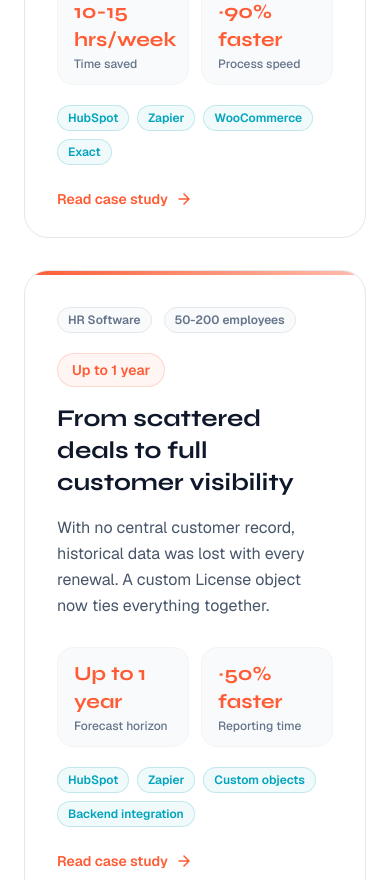
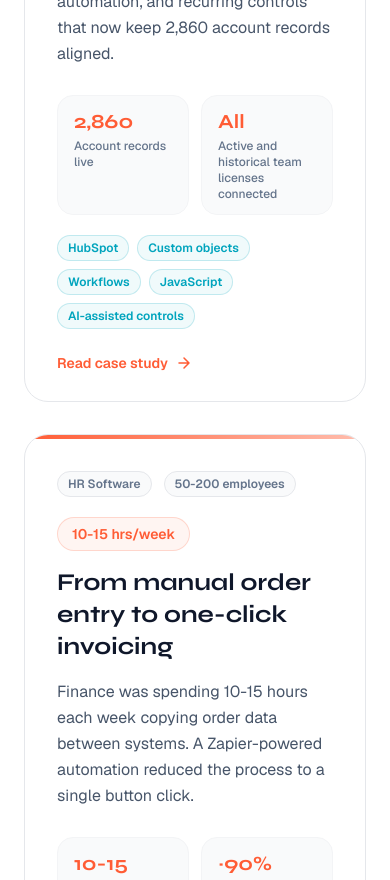
Before and after one commit to TomSchoorstra/hubspot-contractor-site, a Next.js app: page /case-studies in a window 390 px wide. Shown: the part 1120-2000 px from the top of the page. Built offline with nearby package versions, Linux system fonts and the light colour scheme; no server answers.

Commit message:
Refresh Account-Based CRM portfolio case and operating controls

```diff
--- a/src/app/HomeClient.tsx
+++ b/src/app/HomeClient.tsx
@@ -333,6 +333,38 @@ export default function HomeClient() {
         </Container>
       </section>
 
+      <section className="border-y border-border-subtle bg-surface-2 py-16 lg:py-20">
+        <Container>
+          <ScrollReveal>
+            <p className="mb-3 text-xs font-semibold uppercase tracking-widest text-accent">How I work</p>
+            <h2 className="font-display text-4xl font-bold text-text lg:text-5xl">Built to keep working</h2>
+            <p className="mt-5 max-w-3xl text-lg leading-relaxed text-text-secondary">
+              I turn repeatable RevOps checks into AI-assisted controls. They inspect live data, explain what looks wrong, and keep write decisions with the operator.
+            </p>
+            <div className="mt-10 grid gap-6 lg:grid-cols-3">
+              {[
+                { title: "Account integrity", description: "New accounts are checked for duplicates, parent-child relationships, and missing CRM associations." },
+                { title: "Routing quality", description: "New MQLs are checked against the intended rep pool, region, and meeting type." },
+                { title: "Revenue data", description: "Renewal, subscription, and deal records are checked for gaps before they affect reporting or follow-up." },
+              ].map((control) => (
+                <div key={control.title} className="rounded-2xl border border-border bg-surface p-7">
+                  <h3 className="font-display text-xl font-bold text-accent-2">{control.title}</h3>
+                  <p className="mt-3 leading-relaxed text-text-secondary">{control.description}</p>
+                </div>
+              ))}
+            </div>
+            <p className="mt-8 text-sm leading-relaxed text-text-secondary">
+              Read-only by default. Exceptions are flagged with context; changes stay human-approved.
+            </p>
+            <div className="mt-6">
+              <Button href="/case-studies/customer-lifecycle" variant="secondary" size="md" showArrow>
+                See the Account-Based CRM case
+              </Button>
+            </div>
+          </ScrollReveal>
+        </Container>
+      </section>
+
       {/* ═══ CTA SECTION ════════════════════════════════════════════ */}
       <section className="py-16 lg:py-20">
         <Container>
--- a/src/components/layout/Footer.tsx
+++ b/src/components/layout/Footer.tsx
@@ -80,9 +80,6 @@ export default function Footer() {
           <p className="text-xs text-text-muted">
             © {currentYear} {site.name}. All rights reserved.
           </p>
-          <p className="text-xs text-text-muted">
-            Built for HubSpot operators.
-          </p>
         </div>
       </div>
     </footer>
--- a/src/components/ui/AnimatedNumber.tsx
+++ b/src/components/ui/AnimatedNumber.tsx
@@ -1,7 +1,7 @@
 "use client";
 
 import { useEffect, useRef, useState } from "react";
-import { useInView, animate } from "framer-motion";
+import { useInView, animate, useReducedMotion } from "framer-motion";
 
 export default function AnimatedNumber({
   value,
@@ -17,11 +17,12 @@ export default function AnimatedNumber({
   className?: string;
 }) {
   const ref = useRef<HTMLSpanElement>(null);
+  const reducedMotion = useReducedMotion();
   const inView = useInView(ref, { once: true, margin: "0px" });
   const [displayed, setDisplayed] = useState(0);
 
   useEffect(() => {
-    if (!inView) return;
+    if (!inView || reducedMotion) return;
 
     const controls = animate(0, value, {
       duration,
@@ -30,11 +31,11 @@ export default function AnimatedNumber({
     });
 
     return () => controls.stop();
-  }, [inView, value, duration]);
+  }, [inView, value, duration, reducedMotion]);
 
   return (
     <span ref={ref} className={className}>
-      {prefix}{displayed}{suffix}
+      {prefix}{reducedMotion ? value : displayed}{suffix}
     </span>
   );
 }
--- a/src/components/ui/ScrollReveal.tsx
+++ b/src/components/ui/ScrollReveal.tsx
@@ -1,7 +1,7 @@
 "use client";
 
 import { useRef } from "react";
-import { motion, useInView } from "framer-motion";
+import { motion, useInView, useReducedMotion } from "framer-motion";
 
 export default function ScrollReveal({
   children,
@@ -13,14 +13,15 @@ export default function ScrollReveal({
   className?: string;
 }) {
   const ref = useRef<HTMLDivElement>(null);
+  const reducedMotion = useReducedMotion();
   const inView = useInView(ref, { once: true, margin: "-80px" });
 
   return (
     <motion.div
       ref={ref}
-      initial={{ opacity: 0, y: 24 }}
-      animate={inView ? { opacity: 1, y: 0 } : { opacity: 0, y: 24 }}
-      transition={{ duration: 0.6, delay, ease: "easeOut" }}
+      initial={reducedMotion ? false : { opacity: 0, y: 24 }}
+      animate={reducedMotion || inView ? { opacity: 1, y: 0 } : { opacity: 0, y: 24 }}
+      transition={{ duration: reducedMotion ? 0 : 0.6, delay: reducedMotion ? 0 : delay, ease: "easeOut" }}
       className={className}
     >
       {children}
--- a/src/content/caseStudies.ts
+++ b/src/content/caseStudies.ts
@@ -4,6 +4,8 @@ export type CaseStudy = {
   industry: string;
   companySize: string;
   summary: string;
+  statusNote?: string;
+  operatingModel?: { summary: string; controls: string[] };
   challenge: string[];
   approach: string[];
   solution: string[];
@@ -16,6 +18,70 @@ export const caseStudiesHeroIntro =
   "Real projects, real results. Here's how I've helped teams get more out of HubSpot.";
 
 export const caseStudies: CaseStudy[] = [
+  {
+    slug: "customer-lifecycle",
+    title: "From fragmented HubSpot records to one account-level source of truth",
+    industry: "HR Technology",
+    companySize: "50–200 employees",
+    statusNote: "Core account architecture live; enrichment work continues.",
+    summary: "A growing HR technology company needed one customer view across companies, licenses, deals, and professional services. I led the Account architecture, backfill, automation, and recurring controls that now keep 2,860 account records aligned.",
+    challenge: [
+      "Customer data was split across Company, License, Deal, and Professional Service records, with no shared account-level grouping key.",
+      "A single customer could appear under multiple entities, making retention reporting and a complete customer view unreliable.",
+      "Historical cleanup alone would not solve the problem, because new records and associations could drift again after launch."
+    ],
+    approach: [
+      "Defined what an Account represents and designed the object and association model before changing live data.",
+      "Reviewed duplicates and parent-child relationships, then backfilled the Account layer across active and historical B2B customers.",
+      "Built creation and association paths so new Licenses, Deals, and Professional Services resolve to the correct Account automatically.",
+      "Added recurring, AI-assisted controls that compare new records with the full account base and flag exceptions for human review."
+    ],
+    solution: [
+      "A custom Account object now groups the complete commercial relationship across Companies, Licenses, Deals, and Professional Services.",
+      "License, Deal, and Professional Service workflows connect new records to the correct Account through their associated Company.",
+      "All active and historical Team Licenses were connected to the Account layer, creating a stable grouping key for account-level retention reporting.",
+      "A weekly control checks Account quality and association coverage without making automatic CRM changes."
+    ],
+    results: [
+      {
+        value: "2,860",
+        label: "Account records live"
+      },
+      {
+        value: "All",
+        label: "Active and historical team licenses connected"
+      },
+      {
+        value: "3",
+        label: "Automated roll-up paths"
+      },
+      {
+        value: "Weekly",
+        label: "Account quality control"
+      }
+    ],
+    stack: [
+      "HubSpot",
+      "Custom objects",
+      "Workflows",
+      "JavaScript",
+      "AI-assisted controls"
+    ],
+    relatedServices: [
+      "consultancy",
+      "custom-objects",
+      "automation"
+    ],
+    operatingModel: {
+      summary: "The build is backed by a weekly, AI-assisted control loop. It checks the complete account base, explains exceptions, and keeps CRM changes behind a human decision.",
+      controls: [
+        "Compare every new Account with the full account base using names, domains, and known parent relationships.",
+        "Check Team Licenses, signed Deals, and Professional Services for missing or incomplete Account coverage.",
+        "Stop the run when source data is incomplete or the number of candidates exceeds the expected range.",
+        "Return a short decision list while merges and association changes remain manual."
+      ]
+    }
+  },
   {
     slug: "finance-automation",
     title: "From manual order entry to one-click invoicing",
@@ -50,37 +116,37 @@ export const caseStudies: CaseStudy[] = [
     relatedServices: ["automation", "integrations"],
   },
   {
-    slug: "customer-lifecycle",
-    title: "From scattered deals to full customer visibility",
+    slug: "renewal-status-card",
+    title: "Live renewal status in the deal sidebar — no more tab-switching",
     industry: "HR Software",
     companySize: "50-200 employees",
     summary:
-      "With no central customer record, historical data was lost with every renewal. A custom License object now ties everything together.",
+      "Sales reps were manually checking License objects before every deal review to determine renewal type. A custom HubSpot app card surfaced the answer directly in the deal sidebar.",
     challenge: [
-      "The team worked entirely from deals, with no overarching customer record",
-      "Every renewal meant duplicating a deal, losing historical context",
-      "No way to see total customer value, track churn risk, or forecast renewals",
+      "Growth Account Executives had to navigate to the associated License object on every deal to check whether a subscription was active, cancelled, or absent",
+      "This manual lookup cost time on every deal review and was easy to skip under pressure",
+      "Missed or incorrect renewal assessments led to deals being handled with the wrong approach",
     ],
     approach: [
-      "Analyzed how customer data flowed through the existing deal structure",
-      "Designed a custom License object as the central customer record",
-      "Planned integrations with the backend to pull in product usage data",
-      "Built a migration path for existing customer data",
+      "Mapped the data flow from Deal to associated License object and identified the relevant subscription properties",
+      "Designed a three-state card with clear color-coding: green for auto-renewal active, yellow for manual renewal required, red for subscription cancelled",
+      "Built a React UI Extension with a serverless function that resolves the Deal-to-License association and fetches the subscription data",
+      "Scoped the card to appear only in the relevant pipeline to avoid noise for reps working other deal types",
     ],
     solution: [
-      "Created a License object that connects to all related deals: new, renewal, upgrade, and churn",
-      "Integrated with the backend via Zapier to sync user activity and roles",
-      "Built reporting for ARR, contract value, and Monthly Active Users per customer",
-      "Enabled renewal forecasting based on license end dates",
+      "Reps now see the renewal status as soon as they open a deal — no navigation, no extra clicks",
+      "Three color-coded states make the required action immediately clear without any training",
+      "The card is read-only and runs entirely inside HubSpot's infrastructure — zero risk to existing data, nothing to maintain externally",
+      "Two API calls per load keep the card fast; tested at under two seconds from open to rendered",
     ],
     results: [
-      { label: "Forecast horizon", value: "Up to 1 year" },
-      { label: "Reporting time", value: "~50% faster" },
-      { label: "Customer visibility", value: "Complete" },
-      { label: "Churn tracking", value: "Now possible" },
+      { label: "Context switching", value: "Eliminated" },
+      { label: "Data lookup time", value: "Seconds vs. minutes" },
+      { label: "Adoption", value: "Immediate" },
+      { label: "External hosting", value: "None required" },
     ],
-    stack: ["HubSpot", "Zapier", "Custom objects", "Backend integration"],
-    relatedServices: ["custom-objects"],
+    stack: ["HubSpot", "UI Extensions", "Serverless functions", "Custom objects"],
+    relatedServices: ["custom-app-cards", "custom-objects"],
   },
   {
     slug: "pipeline-consolidation",
@@ -115,37 +181,4 @@ export const caseStudies: CaseStudy[] = [
     stack: ["HubSpot", "Pipeline management", "Custom objects"],
     relatedServices: ["pipeline-optimization"],
   },
-  {
-    slug: "renewal-status-card",
-    title: "Live renewal status in the deal sidebar — no more tab-switching",
-    industry: "HR Software",
-    companySize: "50-200 employees",
-    summary:
-      "Sales reps were manually checking License objects before every deal review to determine renewal type. A custom HubSpot app card surfaced the answer directly in the deal sidebar.",
-    challenge: [
-      "Growth Account Executives had to navigate to the associated License object on every deal to check whether a subscription was active, cancelled, or absent",
-      "This manual lookup cost time on every deal review and was easy to skip under pressure",
-      "Missed or incorrect renewal assessments led to deals being handled with the wrong approach",
-    ],
-    approach: [
-      "Mapped the data flow from Deal to associated License object and identified the relevant subscription properties",
-      "Designed a three-state card with clear color-coding: green for auto-renewal active, yellow for manual renewal required, red for subscription cancelled",
-      "Built a React UI Extension with a serverless function that resolves the Deal-to-License association and fetches the subscription data",
-      "Scoped the card to appear only in the relevant pipeline to avoid noise for reps working other deal types",
-    ],
-    solution: [
-      "Reps now see the renewal status as soon as they open a deal — no navigation, no extra clicks",
-      "Three color-coded states make the required action immediately clear without any training",
-      "The card is read-only and runs entirely inside HubSpot's infrastructure — zero risk to existing data, nothing to maintain externally",
-      "Two API calls per load keep the card fast; tested at under two seconds from open to rendered",
-    ],
-    results: [
-      { label: "Context switching", value: "Eliminated" },
-      { label: "Data lookup time", value: "Seconds vs. minutes" },
-      { label: "Adoption", value: "Immediate" },
-      { label: "External hosting", value: "None required" },
-    ],
-    stack: ["HubSpot", "UI Extensions", "Serverless functions", "Custom objects"],
-    relatedServices: ["custom-app-cards", "custom-objects"],
-  },
 ];
--- a/src/content/services.ts
+++ b/src/content/services.ts
@@ -123,6 +123,7 @@ export const services: Service[] = [
         a: "Yes. Many clients start with a one-off audit and then move to a recurring arrangement — typically a set number of hours per month for sparring, troubleshooting, and incremental improvements.",
       },
     ],
+    relatedCaseStudy: "customer-lifecycle",
   },
   {
     slug: "integrations",
```
Also changed, not shown: src/app/case-studies/[slug]/page.tsx (+28 -0 lines), src/components/layout/AnnouncementBanner.tsx (+16 -8 lines), src/components/layout/Header.tsx (+6 -4 lines).
